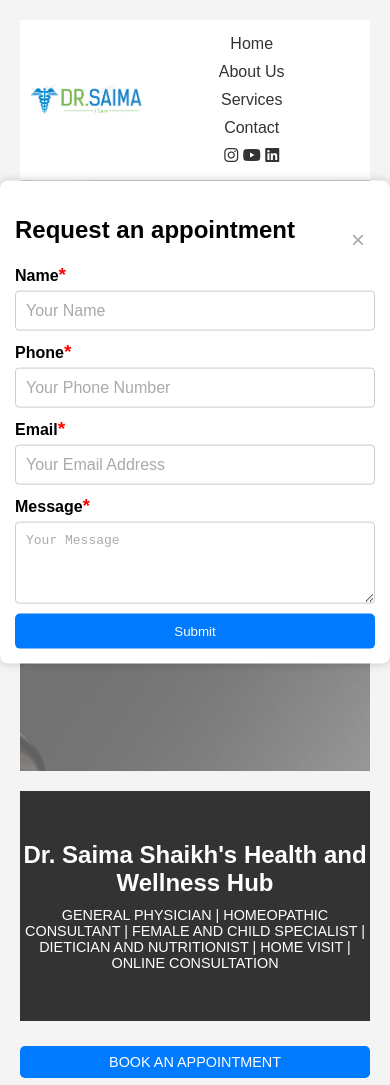
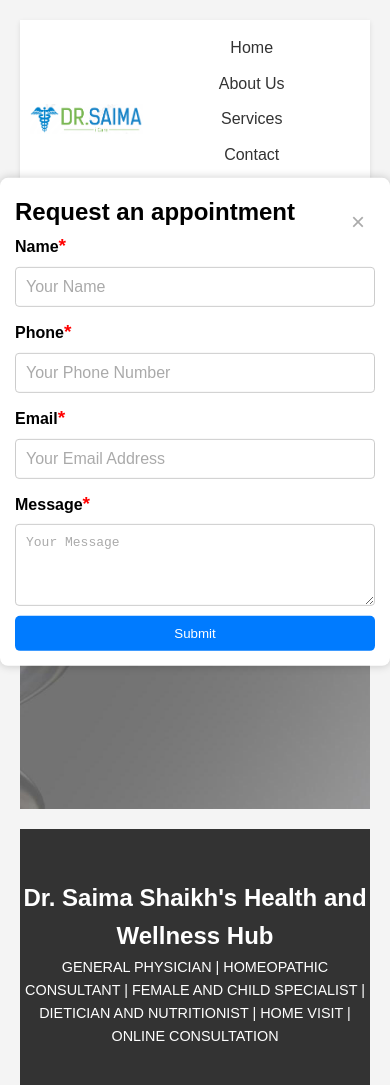
Before and after one commit to drsaima15/dr-saima-website, a plain HTML site: page index.html in a window 390 px wide. Shown: the top 1085 px of the page. Drawn offline with Linux system fonts and the light colour scheme.

Commit message:
Update styles.css

```diff
--- a/css/styles.css
+++ b/css/styles.css
@@ -3,16 +3,19 @@
 *::before,
 *::after {
   box-sizing: border-box;
+  margin: 0;
+  padding: 0;
 }
 
+/* Body Styling */
 body {
   font-family: Arial, sans-serif;
-  margin: 0;
-  padding: 0;
   background-color: #f4f4f4;
-  overflow-x: hidden; /* Prevent horizontal scrolling */
+  overflow-x: hidden;
+  line-height: 1.6;
 }
 
+/* Container Styling */
 .container {
   width: 100%;
   max-width: 1200px;
@@ -20,6 +23,7 @@ body {
   padding: 20px;
 }
 
+/* Header Styling */
 header {
   text-align: center;
   padding: 50px 0;
@@ -28,39 +32,36 @@ header {
 }
 
 header h1 {
-  margin: 0;
   font-size: 2.5em;
 }
 
 header p {
-  margin: 10px 0 0;
   font-size: 1.2em;
 }
 
+/* Sticky Navigation Styling */
 nav.sticky-nav {
   position: sticky;
   top: 0;
   width: 100%;
-  background-color: #fff; /* White background for the nav */
+  background-color: #fff;
   padding: 10px;
   display: flex;
   justify-content: space-between;
   align-items: center;
   z-index: 1000;
+  box-shadow: 0 2px 5px rgba(0,0,0,0.1);
 }
 
 nav.sticky-nav .logo {
-  height: 50px; /* Adjust based on your design */
-  width: auto; /* Maintains aspect ratio */
+  height: 50px;
 }
 
 nav.sticky-nav ul {
   list-style: none;
-  margin: 0;
-  padding: 0;
   display: flex;
-  justify-content: center; /* Center align the menu items */
-  flex-grow: 1; /* Make the ul grow to fill space */
+  justify-content: center;
+  flex-grow: 1;
 }
 
 nav.sticky-nav ul li {
@@ -71,12 +72,15 @@ nav.sticky-nav ul li a {
   color: #333;
   text-decoration: none;
   font-size: 1.2em;
+  transition: color 0.3s;
 }
 
 nav.sticky-nav ul li a:hover {
+  color: #007bff;
   text-decoration: underline;
 }
 
+/* Action Menu Styling */
 .action-menu {
   display: flex;
   justify-content: center;
@@ -94,6 +98,7 @@ nav.sticky-nav ul li a:hover {
   font-size: 1.2em;
   cursor: pointer;
   border-radius: 5px;
+  transition: background-color 0.3s;
 }
 
 .action-menu button:hover,
@@ -101,6 +106,7 @@ nav.sticky-nav ul li a:hover {
   background-color: #0056b3;
 }
 
+/* Main Content Styling */
 main {
   background-color: #fff;
   padding: 20px;
@@ -119,7 +125,8 @@ section h2 {
   margin-bottom: 10px;
 }
 
-section p, section ul {
+section p,
+section ul {
   color: #555;
   font-size: 1.2em;
   line-height: 1.6;
@@ -129,6 +136,7 @@ section ul {
   padding-left: 20px;
 }
 
+/* Footer Styling */
 footer {
   text-align: center;
   padding: 20px;
@@ -136,6 +144,7 @@ footer {
   color: #fff;
 }
 
+/* Info Dialog Styling */
 #info-dialog {
   position: fixed;
   top: 50%;
@@ -185,7 +194,7 @@ footer {
   padding: 10px;
   border: 1px solid #ccc;
   border-radius: 4px;
-  width: 100%; /* Ensure inputs and textareas take full width */
+  width: 100%;
 }
 
 #info-form input::placeholder,
@@ -200,13 +209,14 @@ footer {
   padding: 10px 20px;
   cursor: pointer;
   border-radius: 5px;
+  transition: background-color 0.3s;
 }
 
 #info-form button:hover {
   background-color: #0056b3;
 }
 
-/* Hero Section */
+/* Hero Section Styling */
 .hero {
   position: relative;
   height: 70vh;
@@ -225,7 +235,6 @@ footer {
 
 .hero-content h1 {
   font-size: 3em;
-  margin: 0;
 }
 
 .hero-content p {
@@ -242,6 +251,7 @@ footer {
   font-size: 1.2em;
   cursor: pointer;
   border-radius: 5px;
+  transition: background-color 0.3s;
 }
 
 .hero-content button:hover {
@@ -279,7 +289,6 @@ footer {
 
   #info-dialog {
     width: 95%;
-    max-width: none;
   }
 
   .hero-content h1 {
@@ -351,13 +360,13 @@ footer {
 
   .action-menu button,
   .action-menu a {
-    width: 100%; /* Make buttons full width */
-    max-width: 300px; /* Optional: limit the width of buttons */
-    text-align: center; /* Center text inside buttons */
+    width: 100%;
+    max-width: 300px;
+    text-align: center;
   }
 
   .action-menu button {
-    margin: 5px 0; /* Margin between buttons */
+    margin: 5px 0;
   }
 }
 
@@ -366,12 +375,34 @@ footer {
   .action-menu a {
     padding: 8px 15px;
     font-size: 0.9em;
-    width: 100%; /* Ensure buttons are full width on smaller screens */
-    max-width: none; /* Remove width limitation */
+    width: 100%;
   }
 }
 
-/* Ensure smooth scrolling for anchor links */
+/* Smooth Scrolling for Anchor Links */
 html {
   scroll-behavior: smooth;
 }
+
+/* Scrollbar Customization */
+body::-webkit-scrollbar {
+  width: 10px;
+}
+
+body::-webkit-scrollbar-track {
+  background: #f1f1f1;
+}
+
+body::-webkit-scrollbar-thumb {
+  background: #888;
+  border-radius: 10px;
+}
+
+body::-webkit-scrollbar-thumb:hover {
+  background: #555;
+}
+
+/* Subtle Animations and Transitions */
+a, button {
+  transition: all 0.3s ease;
+}
```
